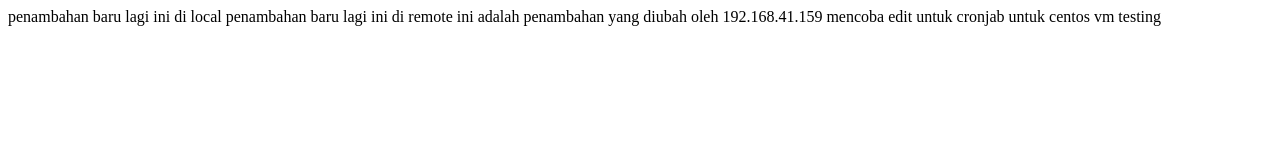
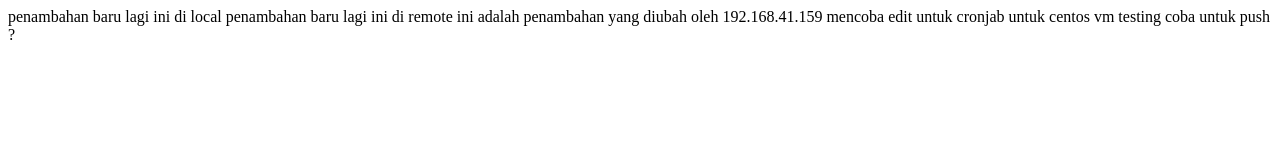
Before and after one commit to Ryanrek007/Hello-Github, a plain HTML site: page index.html in a window 1280 px wide. Drawn offline with Linux system fonts and the light colour scheme.

Commit message:
tambah pada index.html

```diff
--- a/index.html
+++ b/index.html
@@ -10,5 +10,6 @@
     penambahan baru lagi ini di remote
     ini adalah penambahan yang diubah oleh  192.168.41.159
     mencoba edit untuk cronjab untuk centos vm testing
+    coba untuk push ?
 </body>
 </html>
```
